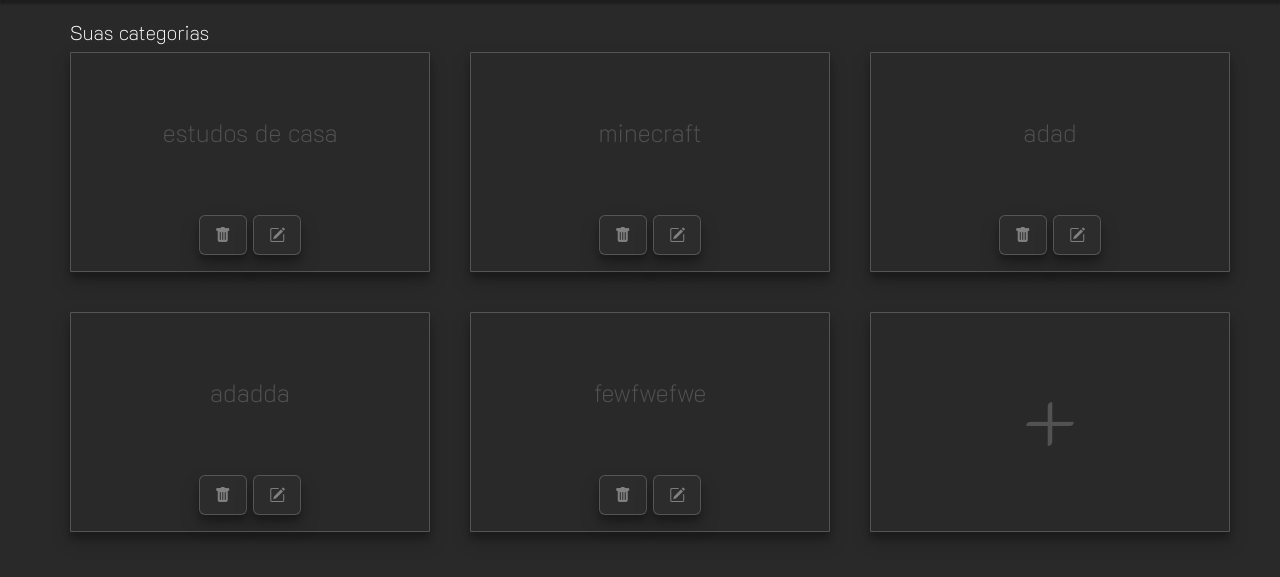
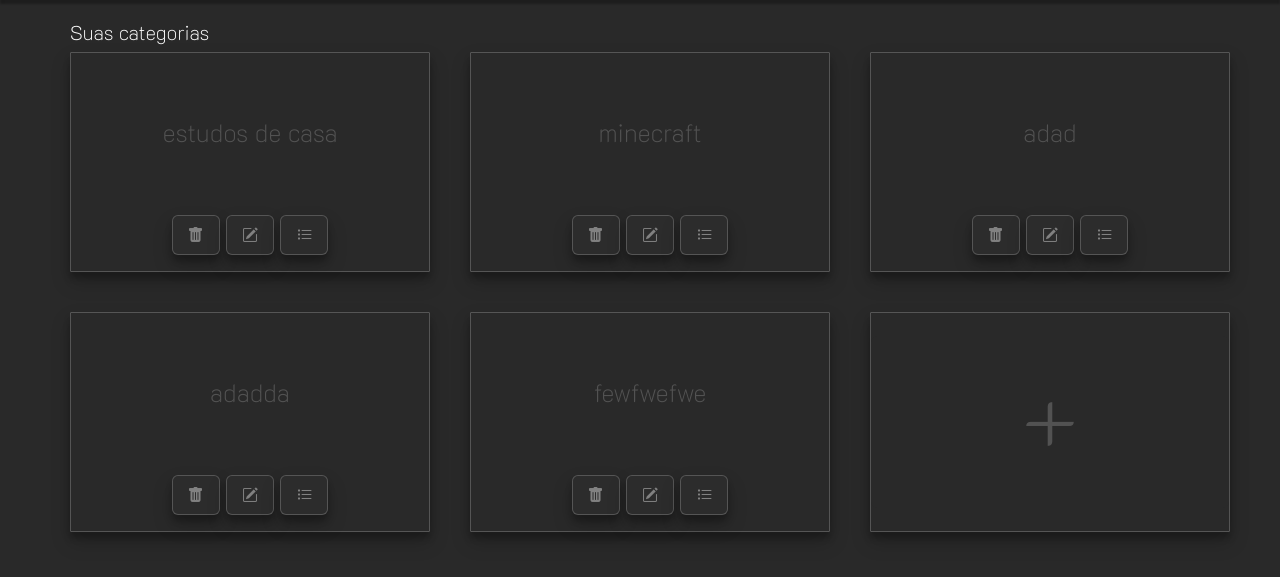
Before and after one commit to guidionisio5/blocknote, a PHP site: page /page/categorias.php in a window 1280 px wide. Shown: the part 86-663 px from the top of the page. Run offline with PHP 8.4, Linux system fonts and the light colour scheme; the visitor is signed in with stand-in values (Sample User, id 1); data comes from the database, SQL or seed files in the repository; some libraries are stand-ins or nearby versions.

Commit message:
bug corrigido do listar categoria

```diff
--- a/page/assets/css/style-categorias.css
+++ b/page/assets/css/style-categorias.css
@@ -55,7 +55,7 @@ body{
     box-shadow: rgba(0, 0, 0, 0.19) 0px 10px 20px, rgba(0, 0, 0, 0.23) 0px 6px 6px;
 }
 
-a{
+.bloco-categoriaaa{
     text-decoration: none;
     color: rgba(204, 204, 204, 0.253);
     font-size: 25px;
--- a/page/assets/js/script-listarCategorias.js
+++ b/page/assets/js/script-listarCategorias.js
@@ -12,12 +12,13 @@ const listarCategorias = () => {
           $("#bloco-categoria").html('')
             result.map(categoria => {
                $('#bloco-categoria').append(`
-                  <a href="anotacoes.php?id=${categoria.id}&categoria=${categoria.categorias}" class="blocos">${categoria.categorias}
+                  <div class="blocos bloco-categoriaaa">${categoria.categorias}
                     <p>
                       <button type="submit" class="btn btn-deletar" data-bs-target="#modalDeletar" onclick="confirmaDeletarCategoria(${categoria.id})" data-bs-toggle="modal"><i class="bi bi-trash-fill"></i></button>
                       <button type="submit" class="btn btn-deletar" data-bs-target="#modalEditar" onclick="abreModalEditar(${categoria.id},'${categoria.categorias}')" data-bs-toggle="modal"><i class="bi bi-pencil-square"></i></button>
+                      <a href="anotacoes.php?id=${categoria.id}&categoria=${categoria.categorias}"> <button type="submit" class="btn btn-deletar"><i class="bi bi-list-task"></i></button> </a>
                     </p>
-                  </a>
+                  </div>
                `)
             })
 
```
